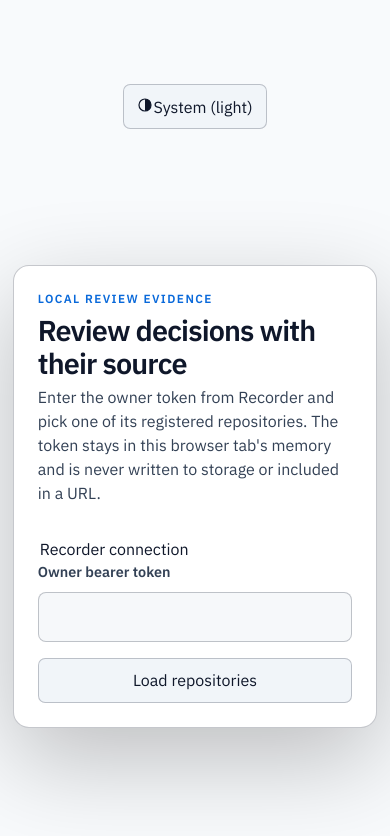
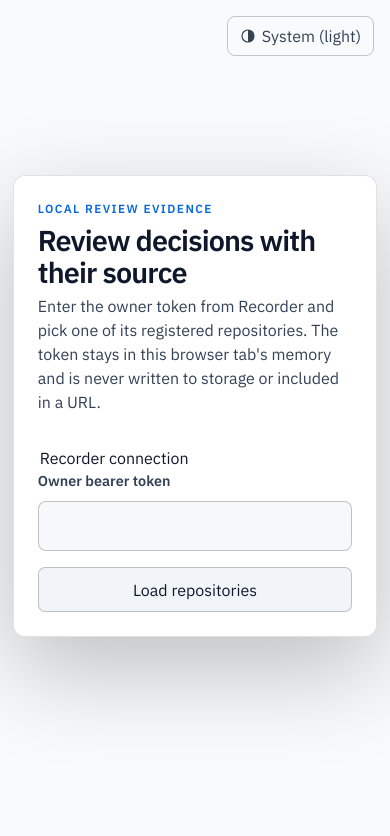
Before and after one commit to ninjin-sirisiri/review, a React (Vite) app in the folder apps/review-ui/: page / in a window 390 px wide. Shown: the top 836 px of the page. Built offline with nearby package versions, Linux system fonts and the light colour scheme.

Commit message:
feat: adopt internal-scroll workspace panels with app bar and polished explorer

```diff
--- a/apps/review-ui/src/components/Explorer.tsx
+++ b/apps/review-ui/src/components/Explorer.tsx
@@ -31,7 +31,9 @@ function TreeItem(props: {
           onClick={() => onToggleDir(item.path)}
         >
           <span className="explorer__chevron" aria-hidden="true">
-            {isCollapsed ? "▸" : "▾"}
+            <svg viewBox="0 0 16 16" width="12" height="12" style={{ transform: isCollapsed ? "none" : "rotate(90deg)", transition: "transform 120ms ease" }}>
+              <path d="M6 3l5 5-5 5" fill="none" stroke="currentColor" strokeWidth="1.5" strokeLinecap="round" strokeLinejoin="round" />
+            </svg>
           </span>
           <span>{item.name}</span>
         </button>
--- a/apps/review-ui/src/styles/components.css
+++ b/apps/review-ui/src/styles/components.css
@@ -1,6 +1,27 @@
-.app-shell { width: min(1500px, 100%); margin: 0 auto; padding: 2rem clamp(1rem, 4vw, 4rem) 4rem; }
-.app-shell--bootstrap { min-height: 100vh; display: grid; place-items: center; }
-.bootstrap-card { width: min(560px, 100%); padding: clamp(1.5rem, 4vw, 3rem); border: 1px solid var(--border-strong); border-radius: 1rem; background: var(--surface-panel); box-shadow: 0 2rem 6rem rgb(0 0 0 / 24%); }
+.app-shell {
+  display: flex;
+  flex-direction: column;
+  height: 100vh;
+  max-width: none;
+  margin: 0 auto;
+  padding: var(--space-4) clamp(var(--space-4), 3vw, var(--space-8)) var(--space-4);
+}
+.app-shell--bootstrap {
+  position: relative;
+  height: auto;
+  min-height: 100vh;
+  display: grid;
+  place-items: center;
+}
+.bootstrap-theme { position: absolute; top: var(--space-4); right: var(--space-4); }
+.bootstrap-card {
+  width: min(560px, 100%);
+  padding: clamp(1.5rem, 4vw, 3rem);
+  border: 1px solid var(--border-subtle);
+  border-radius: var(--radius-lg);
+  background: var(--surface-panel);
+  box-shadow: 0 2rem 6rem rgb(0 0 0 / 24%);
+}
 .bootstrap-card form { margin-top: 2rem; }
 .bootstrap-card fieldset { display: grid; gap: 0.6rem; border: 0; padding: 0; margin: 0; }
 .bootstrap-card label { color: var(--text-secondary); font-size: 0.9rem; font-weight: 650; }
@@ -12,9 +33,31 @@ h1 { margin-bottom: 0.35rem; font-size: clamp(1.8rem, 3vw, 2.8rem); line-height:
 h2 { margin-bottom: 0.6rem; font-size: clamp(1.3rem, 2vw, 1.8rem); line-height: 1.2; }
 h3 { margin-bottom: 0.6rem; color: var(--text-primary); font-size: 0.95rem; }
 
-.app-header { display: flex; align-items: flex-start; justify-content: space-between; gap: 1rem; padding-bottom: 1.8rem; border-bottom: 1px solid var(--border-subtle); }
-.app-header__repo { margin: 0; }
-.app-header__repo code { color: var(--accent); }
+.app-header {
+  display: flex;
+  align-items: center;
+  justify-content: space-between;
+  gap: var(--space-4);
+  padding-bottom: var(--space-4);
+  border-bottom: 1px solid var(--border-subtle);
+}
+.app-header h1 { margin: 0; font-size: 1.15rem; letter-spacing: -0.01em; }
+.app-header .eyebrow { margin: 0 0 0.1rem; font-size: 0.68rem; }
+.app-header__repo { margin: 0; font-size: 0.82rem; color: var(--text-muted); }
+.app-header__repo code { color: var(--accent); font-size: 0.82rem; }
+.app-header__actions { display: flex; align-items: center; gap: var(--space-2); }
+
+.theme-toggle {
+  display: inline-flex;
+  align-items: center;
+  gap: 6px;
+  padding: 0.45rem 0.75rem;
+  border: 1px solid var(--border-strong);
+  border-radius: var(--radius-md);
+  background: transparent;
+  color: var(--text-secondary);
+}
+.theme-toggle:hover { background: var(--surface-raised); }
 .section-heading span { color: var(--text-muted); font-size: 0.8rem; }
 .disposition-controls { display: flex; flex-wrap: wrap; justify-content: flex-end; gap: 0.35rem; min-width: 250px; border: 0; padding: 0; }
 .disposition-controls legend { width: 100%; margin-bottom: 0.25rem; color: var(--text-muted); font-size: 0.76rem; text-align: right; }
@@ -57,28 +100,26 @@ h3 { margin-bottom: 0.6rem; color: var(--text-primary); font-size: 0.95rem; }
 .workspace {
   display: grid;
   grid-template-columns: clamp(220px, 18vw, 300px) minmax(0, 1fr) clamp(340px, 26vw, 420px);
-  gap: 16px;
+  gap: var(--space-4);
   flex: 1;
   min-height: 0;
+  padding-top: var(--space-4);
 }
 
-@media (max-width: 850px) {
-  .workspace {
-    grid-template-columns: 1fr;
-  }
-}
-
-.explorer {
+.explorer, .judgment-panel {
   overflow: auto;
   min-height: 0;
-  border-right: 1px solid var(--border-subtle);
-  padding-right: 4px;
+  border: 1px solid var(--border-subtle);
+  border-radius: var(--radius-md);
+  background: var(--surface-panel);
+  padding: var(--space-3);
 }
 .explorer__title {
-  font-size: 0.8rem;
+  margin: 0 0 var(--space-2);
+  font-size: 0.72rem;
   text-transform: uppercase;
   letter-spacing: 0.08em;
-  opacity: 0.7;
+  color: var(--text-muted);
 }
 .explorer__root,
 .explorer__group {
@@ -89,27 +130,24 @@ h3 { margin-bottom: 0.6rem; color: var(--text-primary); font-size: 0.95rem; }
 .explorer__group {
   padding-left: 14px;
 }
-.explorer__dir,
-.explorer__file {
+.explorer__dir, .explorer__file {
   display: flex;
   align-items: center;
   gap: 6px;
   width: 100%;
   border: 0;
   background: transparent;
-  color: inherit;
+  color: var(--text-secondary);
   font: inherit;
   text-align: left;
-  padding: 4px 6px;
+  padding: 5px 6px;
   cursor: pointer;
-  border-radius: 6px;
+  border-radius: var(--radius-sm);
 }
-.explorer__dir:hover,
-.explorer__file:hover {
-  background: var(--surface-raised);
-}
+.explorer__dir:hover, .explorer__file:hover { background: var(--surface-raised); }
 .explorer__file[aria-current="true"] {
   background: var(--accent-soft);
+  color: var(--accent);
 }
 .explorer__name {
   flex: 1;
@@ -119,14 +157,20 @@ h3 { margin-bottom: 0.6rem; color: var(--text-primary); font-size: 0.95rem; }
 }
 .explorer__badge {
   font-size: 0.72rem;
+  color: var(--accent);
   background: var(--accent-soft);
   border-radius: 999px;
   padding: 0 6px;
 }
+.explorer__chevron { display: inline-flex; color: var(--text-muted); }
 
 .diff-view {
   overflow: auto;
   min-height: 0;
+  border: 1px solid var(--border-subtle);
+  border-radius: var(--radius-md);
+  background: var(--surface-panel);
+  padding: var(--space-3);
 }
 .diff-view__header {
   display: flex;
@@ -201,12 +245,6 @@ h3 { margin-bottom: 0.6rem; color: var(--text-primary); font-size: 0.95rem; }
   100% { background: transparent; }
 }
 
-.judgment-panel {
-  overflow: auto;
-  min-height: 0;
-  border-left: 1px solid var(--border-subtle);
-  padding-left: 12px;
-}
 .section-heading {
   display: flex;
   align-items: center;
@@ -224,3 +262,9 @@ h3 { margin-bottom: 0.6rem; color: var(--text-primary); font-size: 0.95rem; }
   gap: 12px;
   margin-top: 8px;
 }
+
+@media (max-width: 850px) {
+  .app-shell { height: auto; min-height: 100vh; }
+  .workspace { grid-template-columns: 1fr; }
+  .explorer, .diff-view, .judgment-panel { overflow: visible; }
+}
```
